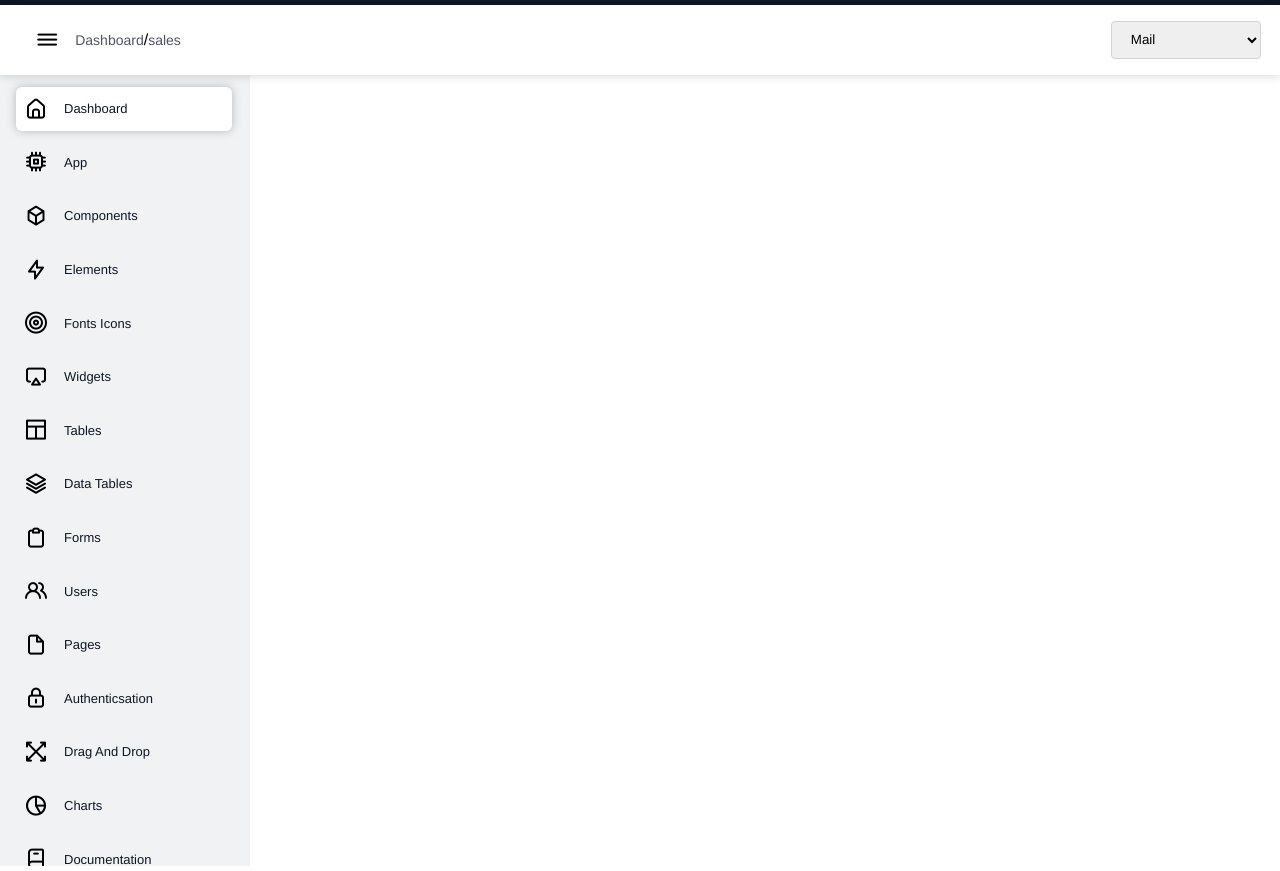
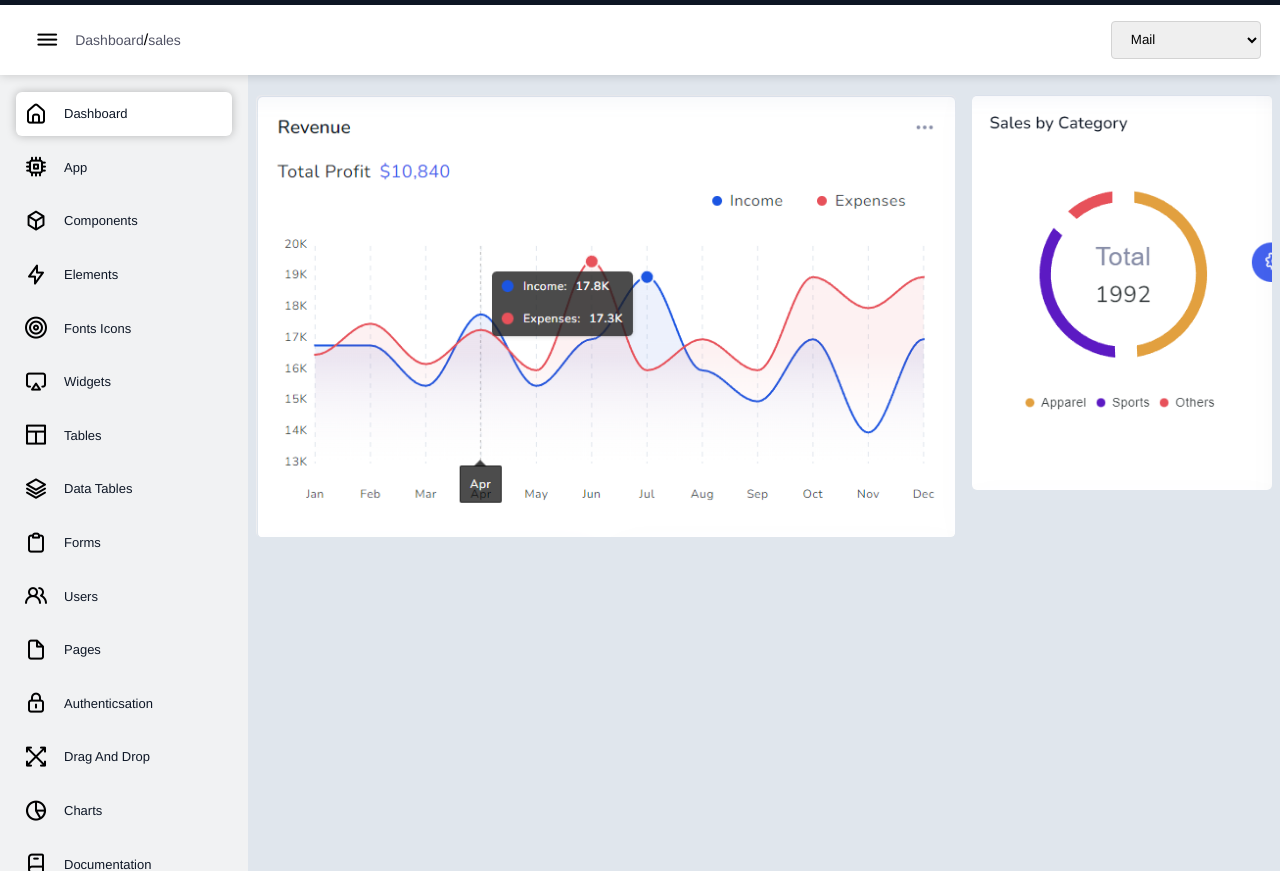
Before and after one commit to Abubakarsafeer/dashboard_pannel, a plain HTML site: page index.html in a window 1280 px wide. Shown: the part 49-920 px from the top of the page. Before the commit the page ends 800 px from the top, so only its background shows below. Drawn offline with nearby package versions, Linux system fonts and the light colour scheme.

Commit message:
header,sidebar,inner images content

```diff
--- a/index.html
+++ b/index.html
@@ -134,8 +134,8 @@
     </header>
 <!--============ inner Body ============ -->
 <div class="main_content_wrapper pos-rel">
-    <div class="content_inner_wrapper inner_container">
-        <div class="dashboard_wrapper">
+    <div class="content_inner_wrapper inner_containers">
+        <div class="dashboard_wrapper d-flex">
 <!--============ Sidebar ============ -->
             <div class="sidebar_wrapper">
                 <div class="sidebar_inner_container">
@@ -206,22 +206,22 @@
                 </div>
             </div>
 <!--============ Content Sections ============ -->
-<!-- <div class="main_content_wrapper_charts">
-    <div class="main_content_inner-wrapper">
+<div class="main_content_wrapper_charts">
+    <div class="main_content_inner-wrapper py-1">
         <div class="content_row_one-wrapper">
             <div class="revenue_box-wrapper">
-                <div class="revenue_chart-inner d-flex align-items-center justify-content-center">
-                    <div class="left_chart_wrapper">
-                        <img src="./images/toprow1.1.png" alt="">
+                <div class="revenue_chart-inner d-flex">
+                    <div class="left_chart_wrapper chart_wrapper">
+                        <img class="chart_img" src="./images/toprow1.1.png" alt="">
                     </div>
-                    <div class="right_chart_wrapper">
-                        <img src="./images/row1.2.png" alt="">
+                    <div class="right_chart_wrapper chart_wrapper">
+                        <img class="chart_img" src="./images/row1.2.png" alt="">
                     </div>
                 </div>
             </div>
         </div>
     </div>
-</div> -->
+</div>
         </div>
     </div>
 </div>
--- a/style.css
+++ b/style.css
@@ -129,7 +129,7 @@ transform: scale(1.2);
     left: 0;
     width: 100%;
     background: #000;
-    z-index: 9;
+    z-index: 99;
     min-height: 60px;
 
   }
@@ -163,11 +163,12 @@ header .main_header_inner_container{
     position: fixed;
     width: 100%;
     margin: 0 auto;
+    top: 0;
+    z-index: 9;
 }
 /* ====================sidebar============== */
 .main_content_wrapper{
-    top: 120px;
-    background-color: #f1f2f3;
+    margin-top: 120px;
 }
 .side_bar_icon{
     max-width: 20px;
@@ -196,7 +197,7 @@ li.sidebar_item.active , li.sidebar_item:hover {
 .sidebar_inner_container {
     max-width: 250px;
     background: #f1f2f3;
-    position: fixed;
+    /* position: fixed; */
     left: 0;
     top: 115px;
     max-height: 100vh;
@@ -204,15 +205,21 @@ li.sidebar_item.active , li.sidebar_item:hover {
     z-index: -1;
 }
 /* ===========content styling chts================== */
+.chart_wrapper{
+    padding: .5rem;
+}
 .main_content_wrapper_charts{
-    padding-block:1rem ;
-
+    background-color: #e0e6ed;
 }
 .left_chart_wrapper{
     width: 70%;
 }
 .right_chart_wrapper{
     width: 30%;
+}
+.chart_img{
+    width: 100%;
+    border-radius: 5px;
 }
 @media screen and (max-width:800px) {
     .header_topbar_wrapper form.search-box.header , .site_title_wrapper , .sidebar_inner_container{
```
